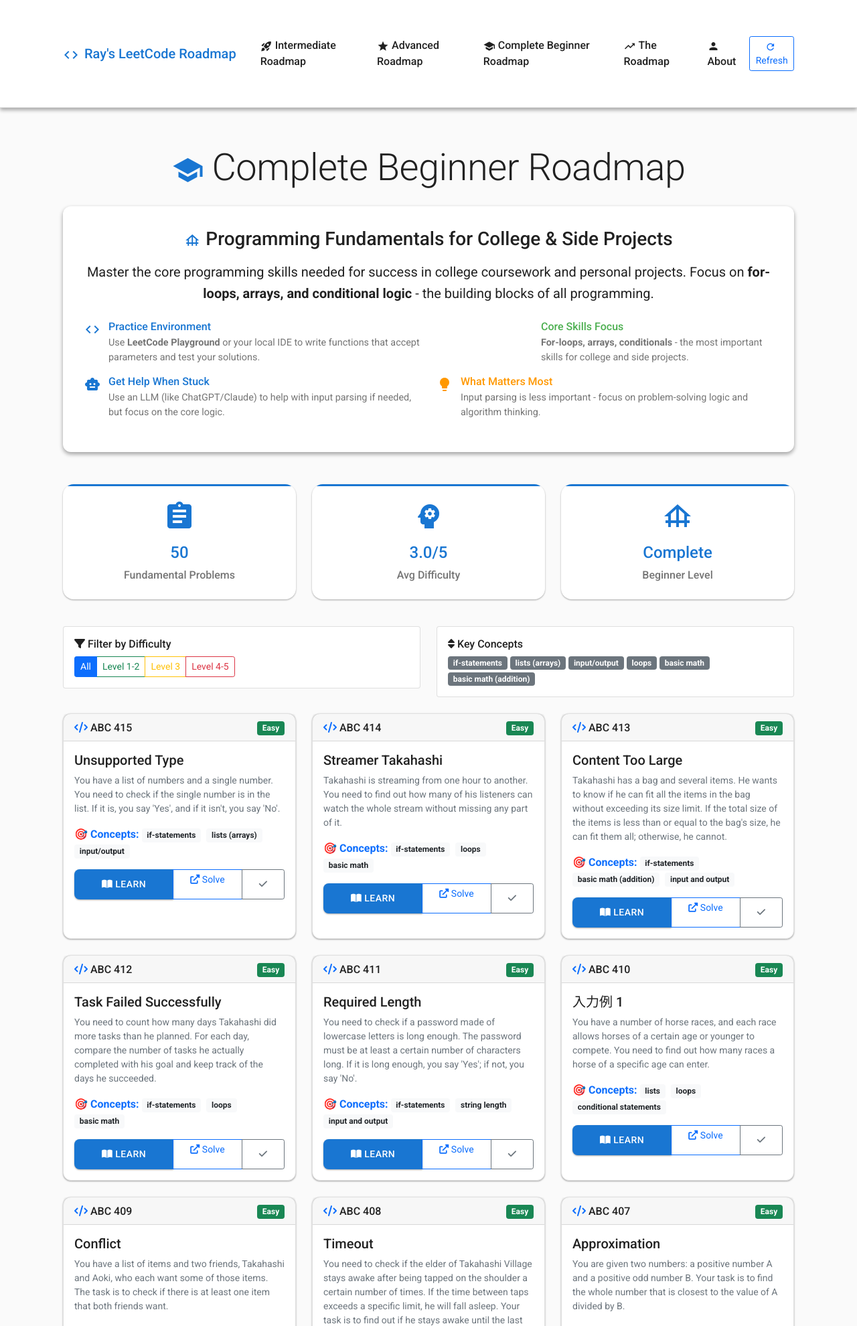
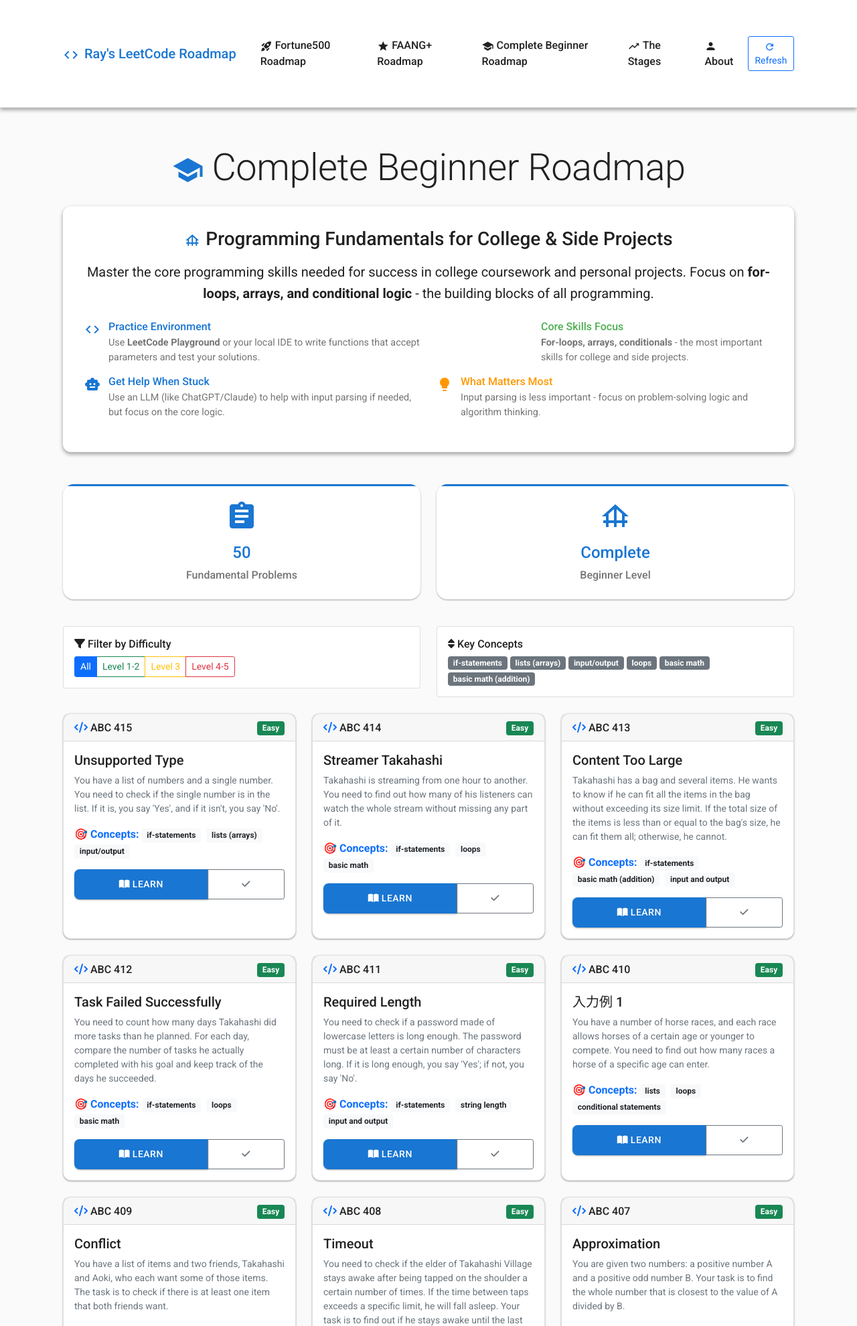
Before and after one commit to RaymondRJones/my-leetcode-roadmap, a Flask app: page /beginner in a window 1280 px wide. Shown: the top 1980 px of the page at 67% size. Run offline with Flask 3, Linux system fonts and the light colour scheme.

Commit message:
remove unnecessary info from beginner page

```diff
--- a/templates/base.html
+++ b/templates/base.html
@@ -483,12 +483,12 @@
                 <ul class="navbar-nav me-auto">
                     <li class="nav-item">
                         <a class="nav-link" href="/">
-                            <span class="material-icons" style="vertical-align: middle; margin-right: 4px; font-size: 18px;">rocket_launch</span>Intermediate Roadmap
+                            <span class="material-icons" style="vertical-align: middle; margin-right: 4px; font-size: 18px;">rocket_launch</span>Fortune500 Roadmap
                         </a>
                     </li>
                     <li class="nav-item">
                         <a class="nav-link" href="/advanced">
-                            <span class="material-icons" style="vertical-align: middle; margin-right: 4px; font-size: 18px;">star</span>Advanced Roadmap
+                            <span class="material-icons" style="vertical-align: middle; margin-right: 4px; font-size: 18px;">star</span>FAANG+ Roadmap
                         </a>
                     </li>
                     <li class="nav-item">
@@ -498,7 +498,7 @@
                     </li>
                     <li class="nav-item">
                         <a class="nav-link" href="/roadmap">
-                            <span class="material-icons" style="vertical-align: middle; margin-right: 4px; font-size: 18px;">trending_up</span>The Roadmap
+                            <span class="material-icons" style="vertical-align: middle; margin-right: 4px; font-size: 18px;">trending_up</span>The Stages
                         </a>
                     </li>
                     <li class="nav-item">
--- a/templates/beginner.html
+++ b/templates/beginner.html
@@ -72,7 +72,7 @@
 {% if atcoder_data and atcoder_data.problems %}
 <!-- Statistics Row -->
 <div class="row mb-4">
-    <div class="col-md-4 mb-3">
+    <div class="col-md-6 mb-3">
         <div class="stats-card md-card fade-in-up" style="animation-delay: 0.1s;">
             <div class="card-body text-center" style="padding: 24px;">
                 <span class="material-icons" style="font-size: 48px; color: var(--md-primary); margin-bottom: 16px;">assignment</span>
@@ -81,26 +81,7 @@
             </div>
         </div>
     </div>
-    <div class="col-md-4 mb-3">
-        <div class="stats-card md-card fade-in-up" style="animation-delay: 0.2s;">
-            <div class="card-body text-center" style="padding: 24px;">
-                <span class="material-icons" style="font-size: 48px; color: var(--md-primary); margin-bottom: 16px;">psychology</span>
-                <h4 style="color: var(--md-primary); font-weight: 500; margin-bottom: 8px;">
-                    {% set avg_difficulty = 0 %}
-                    {% set count = 0 %}
-                    {% for problem in atcoder_data.problems %}
-                        {% if problem.simplified and problem.simplified.estimated_difficulty %}
-                            {% set avg_difficulty = avg_difficulty + problem.simplified.estimated_difficulty %}
-                            {% set count = count + 1 %}
-                        {% endif %}
-                    {% endfor %}
-                    {{ "%.1f"|format(avg_difficulty/count if count > 0 else 3) }}/5
-                </h4>
-                <p class="mb-0" style="color: var(--md-on-surface-variant); font-weight: 500;">Avg Difficulty</p>
-            </div>
-        </div>
-    </div>
-    <div class="col-md-4 mb-3">
+    <div class="col-md-6 mb-3">
         <div class="stats-card md-card fade-in-up" style="animation-delay: 0.3s;">
             <div class="card-body text-center" style="padding: 24px;">
                 <span class="material-icons" style="font-size: 48px; color: var(--md-primary); margin-bottom: 16px;">foundation</span>
@@ -200,9 +181,6 @@
                             data-bs-target="#problemModal">
                         <i class="fas fa-book-open"></i> Learn
                     </button>
-                    <a href="{{ problem.url }}" target="_blank" class="btn btn-outline-primary btn-sm">
-                        <i class="fas fa-external-link-alt"></i> Solve
-                    </a>
                     <button class="btn btn-outline-secondary btn-sm"
                             onclick="markAsCompleted({{ loop.index0 }})"
                             id="complete-btn-{{ loop.index0 }}">
@@ -319,10 +297,8 @@ function showSimplifiedProblem(problemIndex) {
     }
 
     // Set up action buttons
-    const solveButton = document.getElementById('modalSolveButton');
     const completeButton = document.getElementById('modalCompleteButton');
 
-    solveButton.onclick = () => window.open(problem.url, '_blank');
     completeButton.onclick = () => {
         markAsCompleted(problemIndex);
         // Update button appearance in modal if needed
@@ -605,9 +581,6 @@ document.addEventListener('DOMContentLoaded', loadProgress);
                 <button type="button" class="btn btn-secondary" data-bs-dismiss="modal">
                     <i class="fas fa-times"></i> Close
                 </button>
-                <button type="button" class="btn btn-primary" id="modalSolveButton">
-                    <i class="fas fa-external-link-alt"></i> Solve on AtCoder
-                </button>
                 <button type="button" class="btn btn-success" id="modalCompleteButton">
                     <i class="fas fa-check"></i> Mark Complete
                 </button>
```
